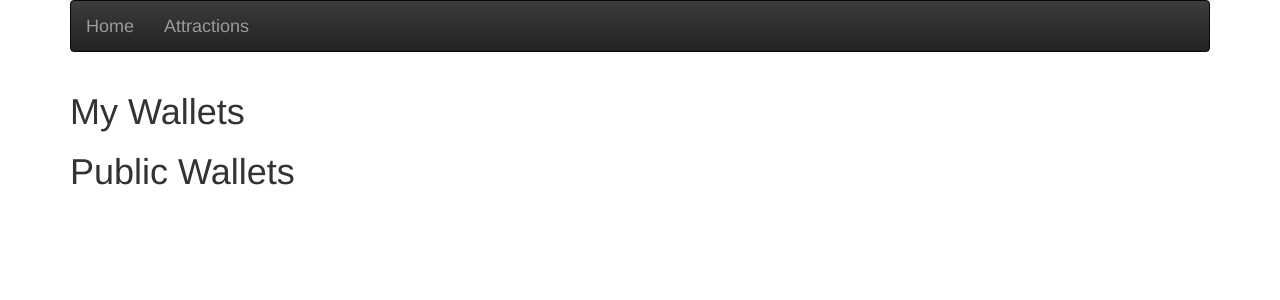
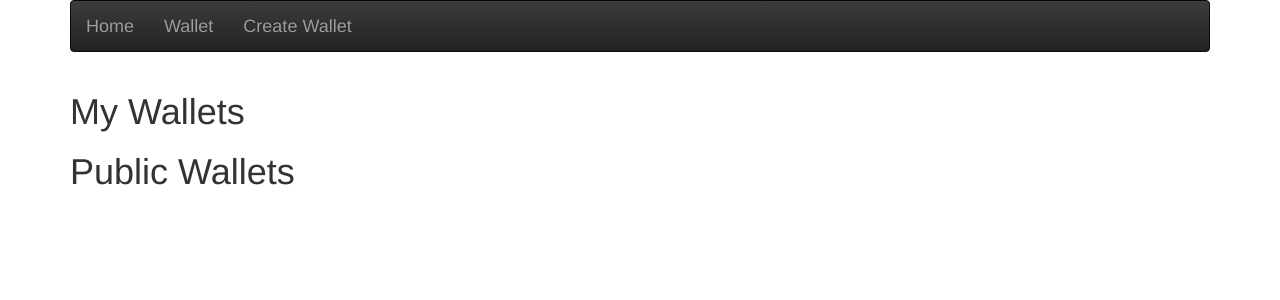
Before and after one commit to kazaname/StockGame, a Django app: page /wallets/ in a window 1280 px wide. Shown: the top 300 px of the page. Run offline with Django 3.2, Linux system fonts and the light colour scheme; data that the repository does not hold is empty; some libraries are stand-ins or nearby versions.

Commit message:
Changed nav bar item from Attractions on Wallet. Added next item 'Create Wallet' to the navigation bar.

```diff
--- a/templates/snippets/nav.html
+++ b/templates/snippets/nav.html
@@ -1,9 +1,10 @@
 <div class="container">
 
-<div class="navbar navbar-inverse navbar-fixed-left">
-    <a class="navbar-brand" href="{% url 'home' %}">Home</a>
-    <a class="navbar-brand" href="{% url 'stock_wallet:public_wallets' %}">Attractions</a>
+    <div class="navbar navbar-inverse navbar-fixed-left">
+        <a class="navbar-brand" href="{% url 'home' %}">Home</a>
+        <a class="navbar-brand" href="{% url 'stock_wallet:public_wallets' %}">Wallet</a>
+        <a class="navbar-brand" href="{% url 'stock_wallet:create_wallet' %}">Create Wallet</a>
+
+    </div>
 
 </div>
-
-</div>
```
